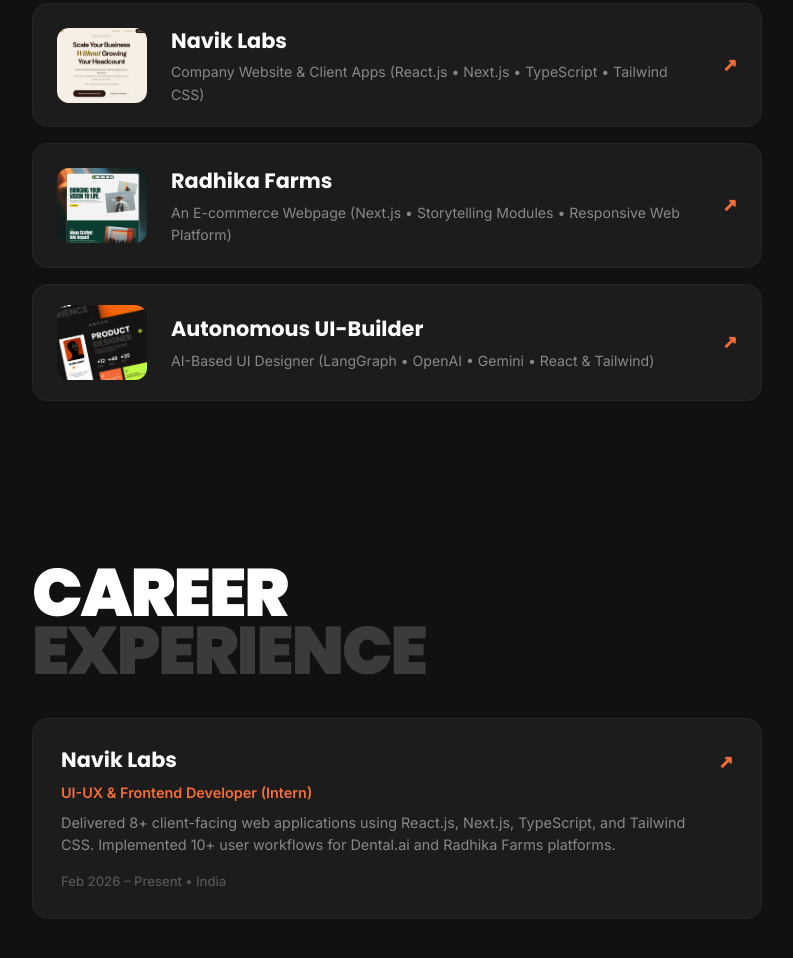
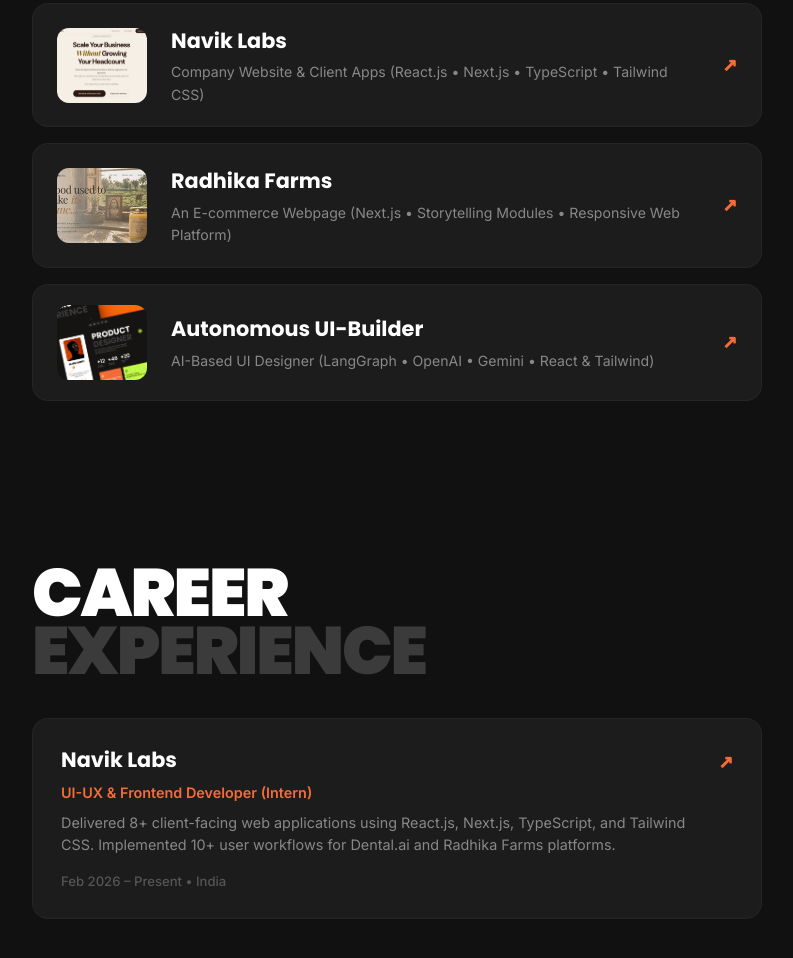
Before and after one commit to EktaTiwari21/Portfolio, a website built with Vite: page index.html in a window 1280 px wide. Shown: the part 927-1885 px from the top of the page, without its empty margins (444-1237 px from the left). Built offline with nearby package versions, Linux system fonts and the light colour scheme.

Commit message:
Update Radhika Farms project thumbnail image

```diff
--- a/index.html
+++ b/index.html
@@ -168,7 +168,7 @@
           <!-- Project 2: Radhika Farms -->
           <div class="framer-project-card">
             <div class="project-thumb-box">
-              <img src="/images/5Ra4AFZmEJOkMGLAEjkRXt2oqF4.png" alt="Radhika Farms" class="project-thumb-img">
+              <img src="/images/radhika-farms-thumb.jpg" alt="Radhika Farms" class="project-thumb-img">
             </div>
             <div class="project-card-details">
               <h3 class="project-card-name">Radhika Farms</h3>
```
Also changed, not shown: projects.html (+1 -1 lines), images/radhika-farms-thumb.jpg (added), public/images/radhika-farms-thumb.jpg (added).
